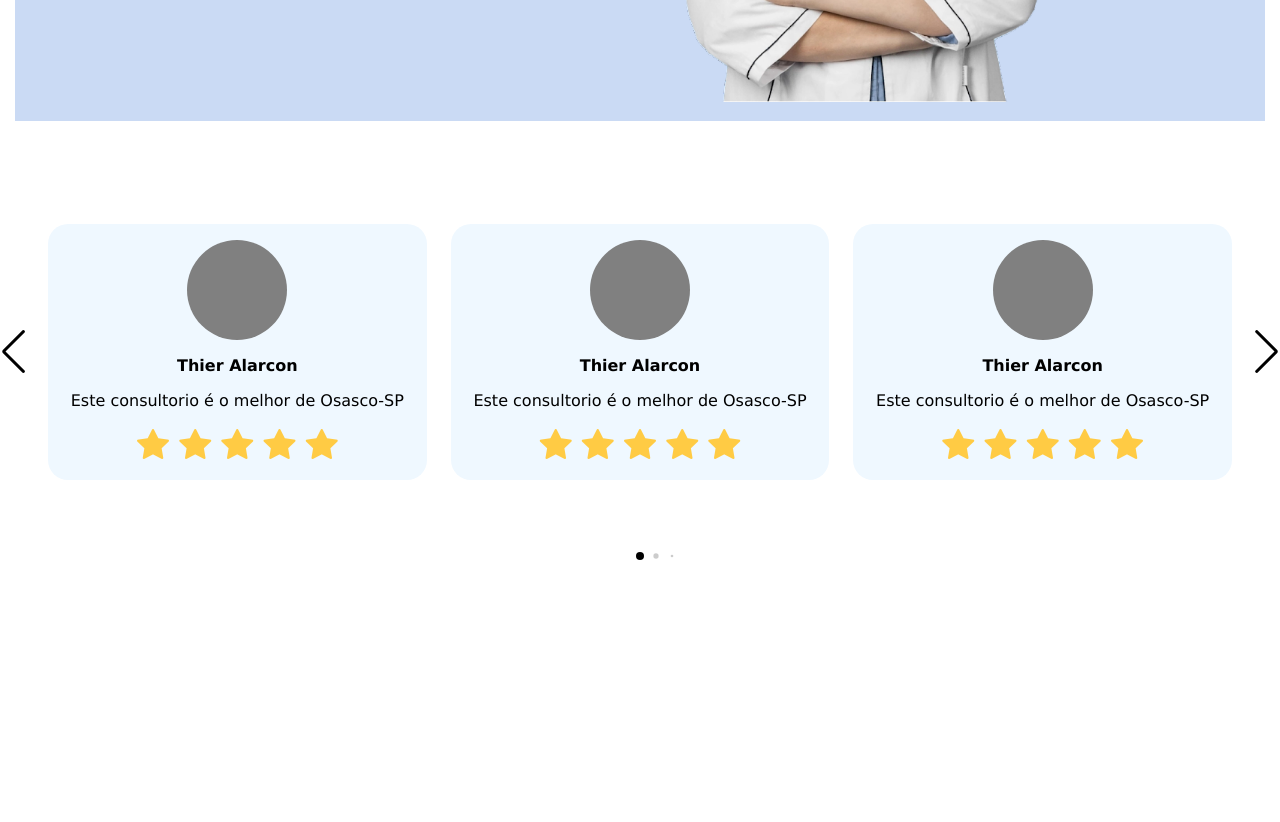
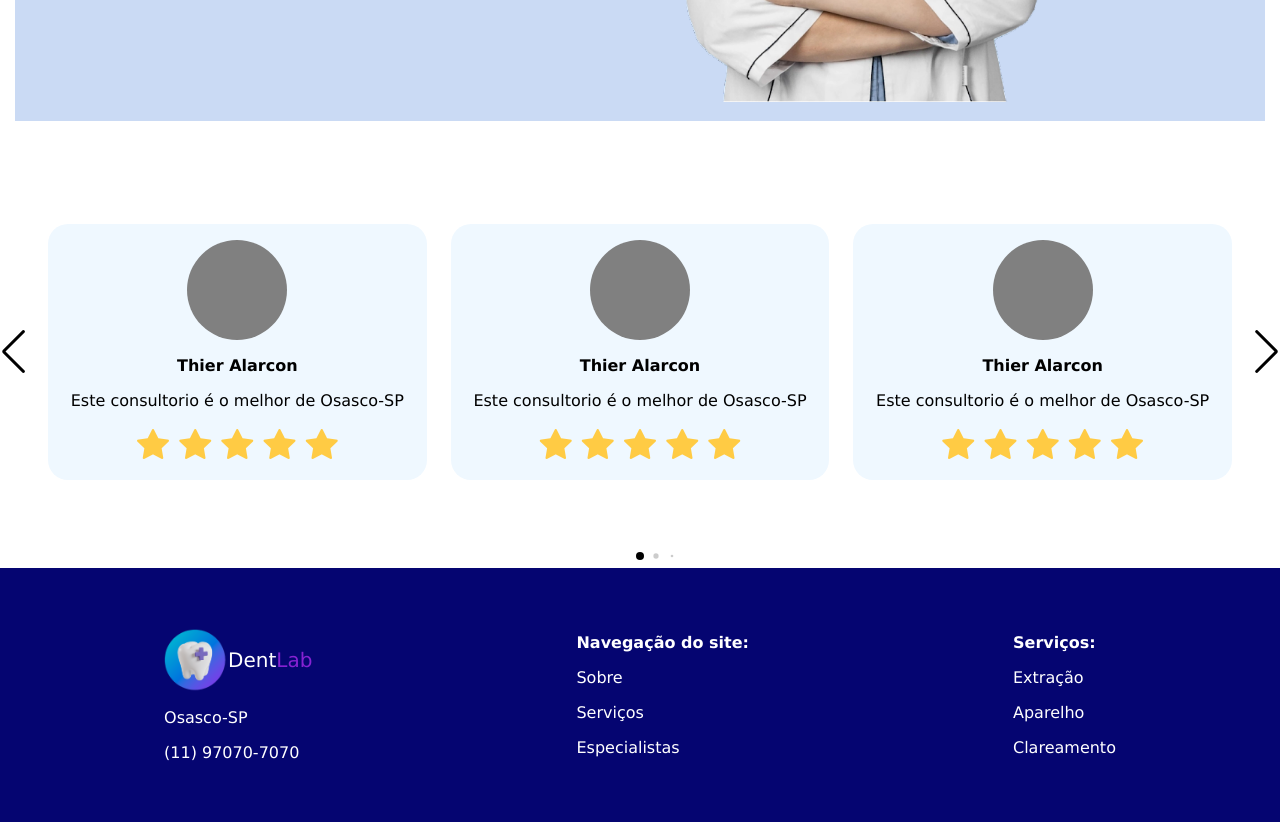
Before and after one commit to Pedro-Teodorio/dentaLab, a plain HTML site: page index.html in a window 1280 px wide. Shown: the part 2487-3309 px from the top of the page. Before the commit the page ends 3055 px from the top, so only its background shows below. Drawn offline with nearby package versions, Linux system fonts and the light colour scheme.

Commit message:
finalization

```diff
--- /dev/null
+++ b/css/footer.css
@@ -0,0 +1,46 @@
+* {
+    margin: 0;
+    padding: 0;
+    box-sizing: border-box;
+  }
+
+footer {
+    display: flex;
+    align-items: center;
+    justify-content: space-around;
+    background-color: #050571;
+    padding: 32px;
+    width: 100%;
+  }
+  .menu_footer {
+    list-style: none;
+    color: #FFFFFF;
+    padding: 20px;
+  }
+  .menu_footer li {
+    display: flex;
+    color: #FFFFFF;
+    padding: 8px 0;
+  }
+  .content_img_footer {
+    display: flex;
+    align-items: center;
+    padding: 0;
+  }
+
+  .content_img_footer img {
+    width: 64px;
+    height: 64px;
+    object-fit: cover;
+  }
+  .content_img_footer p {
+    font-size: 20px;
+  }
+  .content_img_footer span {
+    color: #8622d2;
+    text-decoration: none;
+  }
+  .list-title{
+    font-style: bold;
+    font-weight: 900;
+  }
--- a/css/style.css
+++ b/css/style.css
@@ -1,5 +1,6 @@
 @import url(header.css);
 @import url("https://cdn.jsdelivr.net/npm/bootstrap-icons@1.11.2/font/bootstrap-icons.min.css");
+@import url(footer.css);
 
 * {
   margin: 0;
--- a/index.html
+++ b/index.html
@@ -12,6 +12,7 @@
     <title>dentaLab</title>
 </head>
 <body>
+  <main>
     <header>
       <nav id="menu_nav">
         <div class="menu_content_logo">
@@ -267,5 +268,32 @@
     </div>
     <script src="https://cdn.jsdelivr.net/npm/swiper@11.0.3/swiper-bundle.min.js"></script>
     <script src="js/script.js"></script>
+  </main>
+    <footer>
+      <ul class="menu_footer">
+        <li class="content_img_footer">
+          <img class="footer_logo" src="img/logo.png" alt="Logo da barbearia">
+          <p>Dent<span>Lab</span></p>
+        </li>
+        <li>
+          Osasco-SP
+        </li>
+        <li>
+          (11) 97070-7070
+        </li>
+      </ul>
+      <ul class="menu_footer">
+        <li class="list-title">Navegação do site:</li>
+        <li>Sobre</li>
+        <li>Serviços</li>
+        <li>Especialistas</li>
+      </ul>
+      <ul class="menu_footer">
+        <li class="list-title">Serviços:</li>
+        <li>Extração</li>
+        <li>Aparelho</li>
+        <li>Clareamento</li>
+      </ul>
+    </footer>
 </body>
 </html>
```
